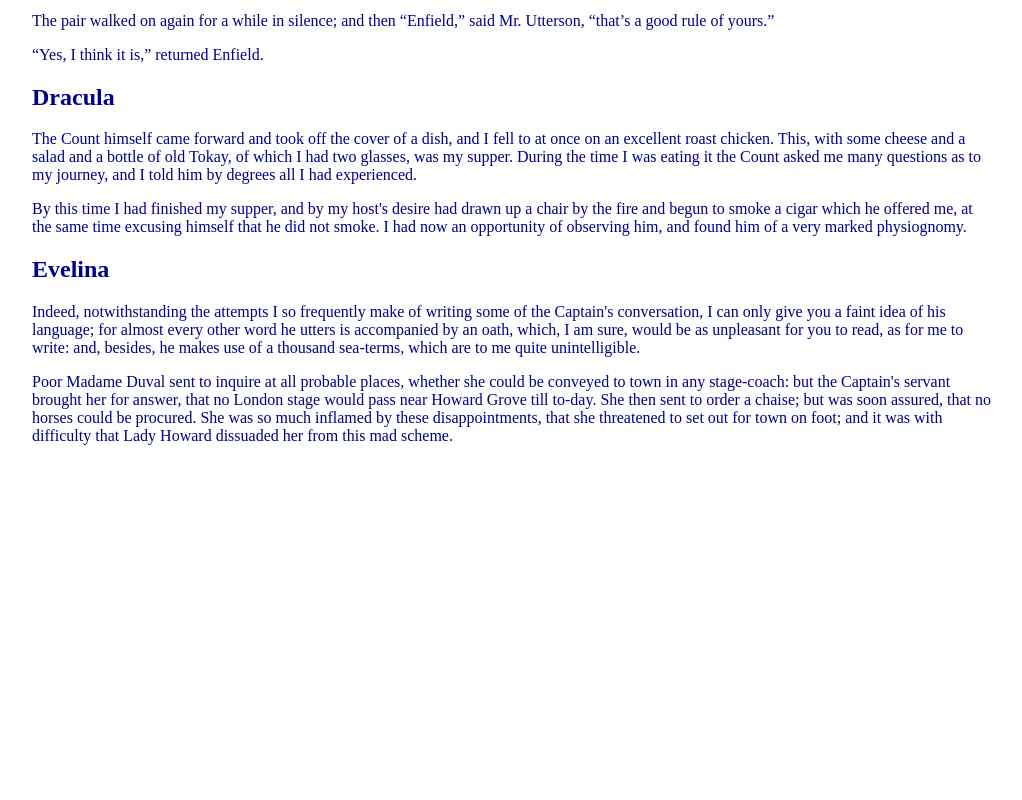
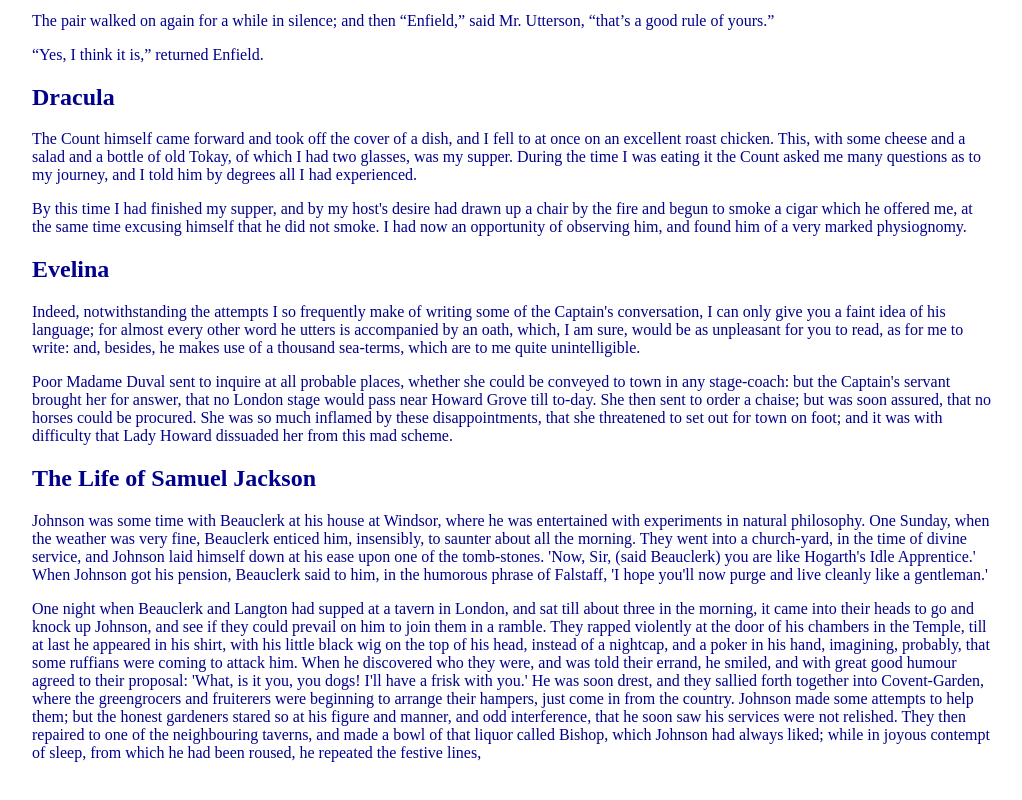
Before and after one commit to RVCC-IDMX/branching-idmxstudent, a plain HTML site: page index.html in a window 1280 px wide. Shown: the part 410-1210 px from the top of the page, without its empty margins (128-1150 px from the left). Before the commit the page ends 903 px from the top, so only its background shows below. Drawn offline with Linux system fonts and the light colour scheme.

Commit message:
add The Life of Samuel Jackson

```diff
--- a/index.html
+++ b/index.html
@@ -82,5 +82,40 @@
       disappointments, that she threatened to set out for town on foot; and it
       was with difficulty that Lady Howard dissuaded her from this mad scheme.
     </p>
+
+    <h2>The Life of Samuel Jackson</h2>
+
+    <p>
+      Johnson was some time with Beauclerk at his house at Windsor, where he was
+      entertained with experiments in natural philosophy. One Sunday, when the
+      weather was very fine, Beauclerk enticed him, insensibly, to saunter about
+      all the morning. They went into a church-yard, in the time of divine
+      service, and Johnson laid himself down at his ease upon one of the
+      tomb-stones. 'Now, Sir, (said Beauclerk) you are like Hogarth's Idle
+      Apprentice.' When Johnson got his pension, Beauclerk said to him, in the
+      humorous phrase of Falstaff, 'I hope you'll now purge and live cleanly
+      like a gentleman.'
+    </p>
+
+    <p>
+      One night when Beauclerk and Langton had supped at a tavern in London, and
+      sat till about three in the morning, it came into their heads to go and
+      knock up Johnson, and see if they could prevail on him to join them in a
+      ramble. They rapped violently at the door of his chambers in the Temple,
+      till at last he appeared in his shirt, with his little black wig on the
+      top of his head, instead of a nightcap, and a poker in his hand,
+      imagining, probably, that some ruffians were coming to attack him. When he
+      discovered who they were, and was told their errand, he smiled, and with
+      great good humour agreed to their proposal: 'What, is it you, you dogs!
+      I'll have a frisk with you.' He was soon drest, and they sallied forth
+      together into Covent-Garden, where the greengrocers and fruiterers were
+      beginning to arrange their hampers, just come in from the country. Johnson
+      made some attempts to help them; but the honest gardeners stared so at his
+      figure and manner, and odd interference, that he soon saw his services
+      were not relished. They then repaired to one of the neighbouring taverns,
+      and made a bowl of that liquor called Bishop, which Johnson had always
+      liked; while in joyous contempt of sleep, from which he had been roused,
+      he repeated the festive lines,
+    </p>
   </body>
 </html>
```
